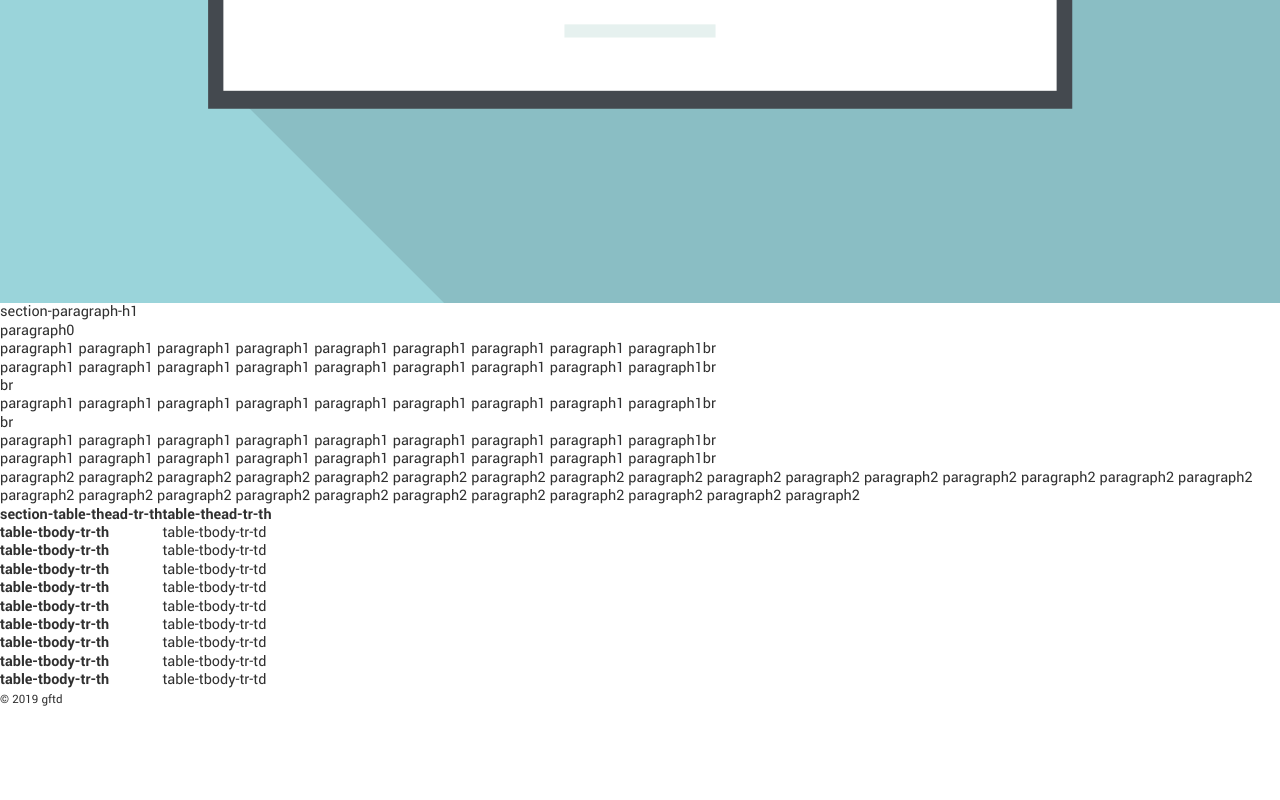
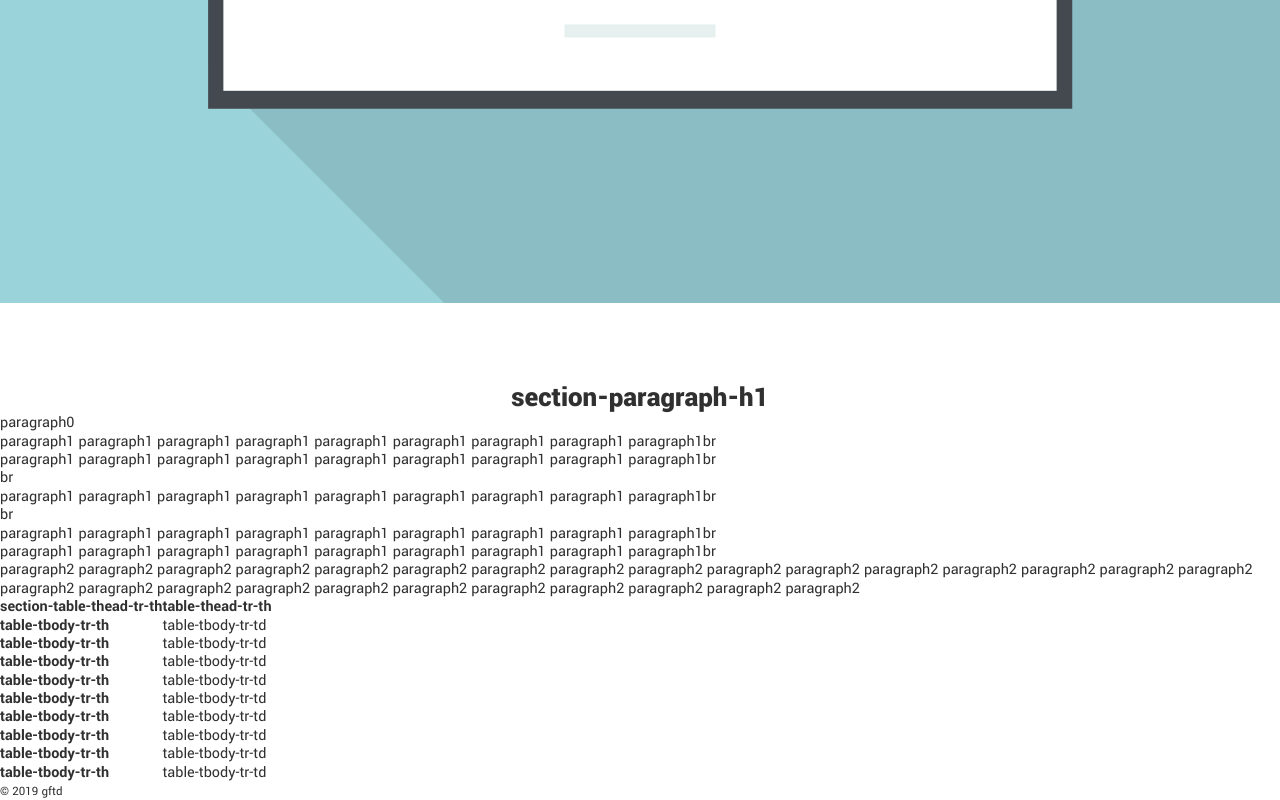
Before and after one commit to tugrove/DemoSite01_StudyWeb, a plain HTML site: page index.html in a window 1280 px wide. Shown: the part 1161-1961 px from the top of the page. Before the commit the page ends 1869 px from the top, so only its background shows below. Drawn offline with Linux system fonts and the light colour scheme.

Commit message:
[add]refs #14 paragraphセクションのページタイトルの装飾を追加
ページタイトルの上の余白、font-size、font-weight、text-alignを設定

```diff
--- a/common/css/style.css
+++ b/common/css/style.css
@@ -77,3 +77,14 @@ a:active {
 #pageMain .topBanner {
     width: auto;
 }
+
+/* section paragraph */
+/* -------------------------------------------- */
+
+/* page title */
+#sec_paragraph .pageTitle {
+    margin-top: 2.7em;
+    font-size: 1.8em;
+    font-weight: 900;
+    text-align: center;
+}
```
